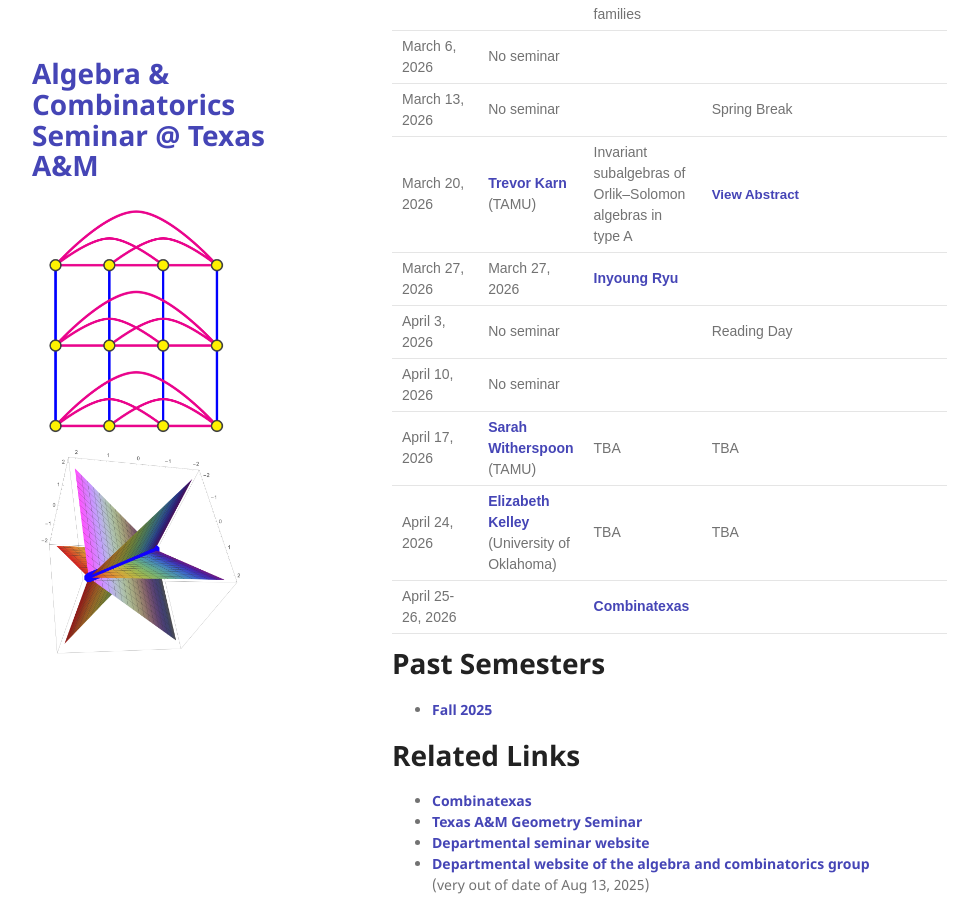
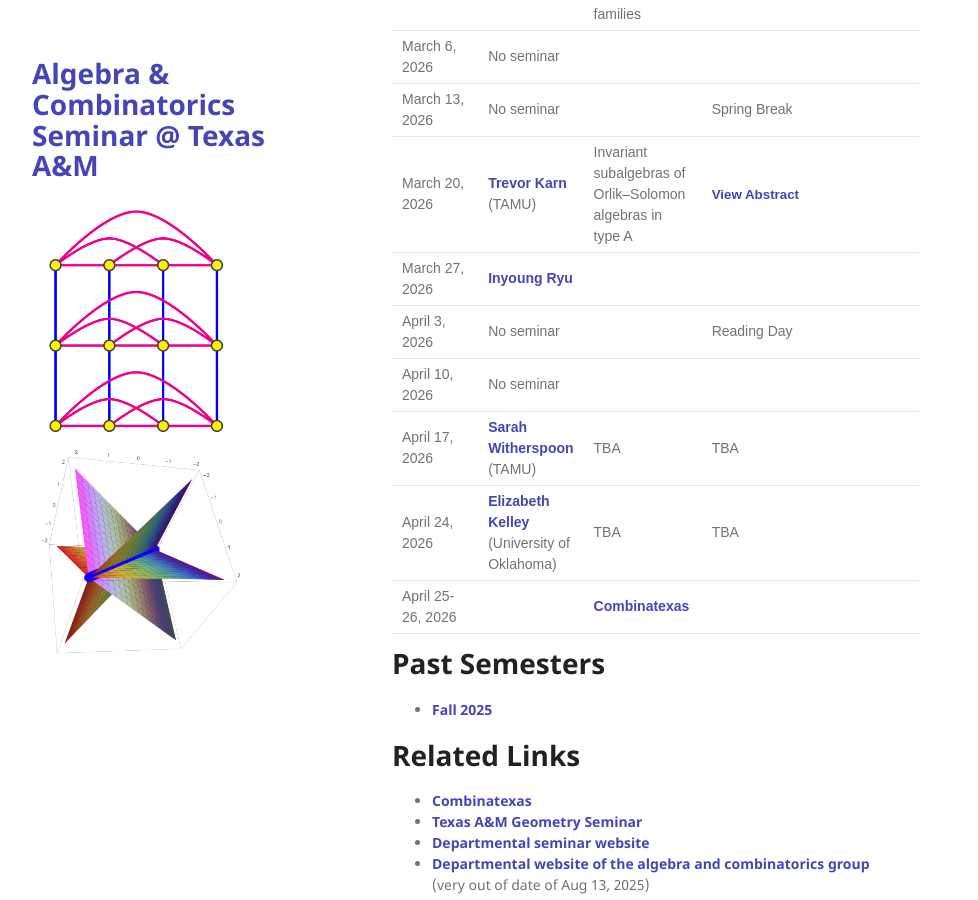
Before and after one commit to tamu-seminar/alg-comb, a Jekyll site: the page built from index.md, in a window 1280 px wide and 900 px high, scrolled down 1180 px. Shown: the whole window, without its empty margins (178-1156 px from the left). Built offline with Jekyll 4.4.1, drawn with Linux system fonts in a browser that asks for light colours.

Commit message:
Fix formatting for Inyoung Ryu seminar entry

```diff
--- a/index.md
+++ b/index.md
@@ -35,7 +35,7 @@ The organizers are [Chun-Hung Liu](https://people.tamu.edu/~chliu/), [Trevor Kar
 | March 6, 2026     |No seminar         |       |       |
 | March 13, 2026    |No seminar| |Spring Break  |
 | March 20, 2026    | [Trevor Karn](https://trevorkarn.github.io/) (TAMU)        |    Invariant subalgebras of Orlik–Solomon algebras in type A    |   <button type="button" class="abstract-link" onclick="showAbstract('karn')">View Abstract</button>      |
-| March 27, 2026    | March 27, 2026    |[Inyoung Ryu](https://sites.google.com/tamu.edu/inyoung/home)  |       |       |        |       |       |
+| March 27, 2026    |[Inyoung Ryu](https://sites.google.com/tamu.edu/inyoung/home)  |       |       |        |       |       |
 | April 3, 2026     |No seminar|| Reading Day   |
 | April 10, 2026    | No seminar         |       |       |
 | April 17, 2026    | [Sarah Witherspoon](https://people.tamu.edu/~sjw/) (TAMU)  |    TBA   |  TBA     |
```
